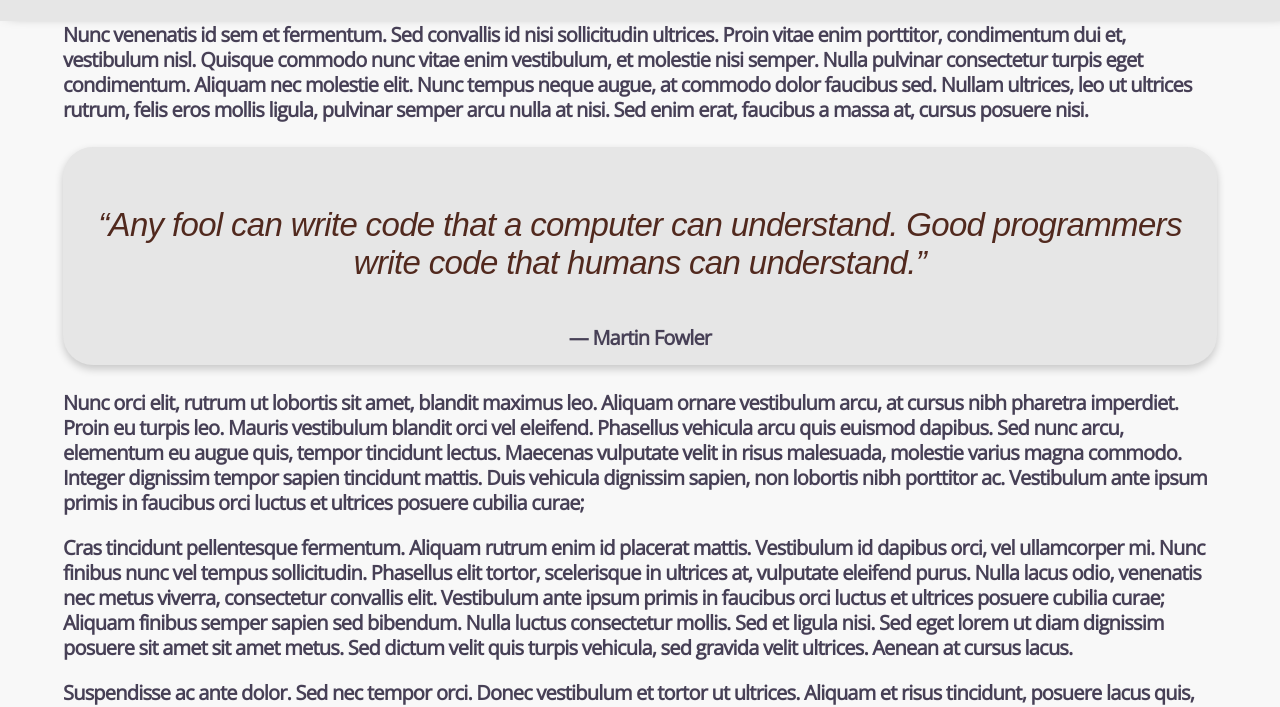
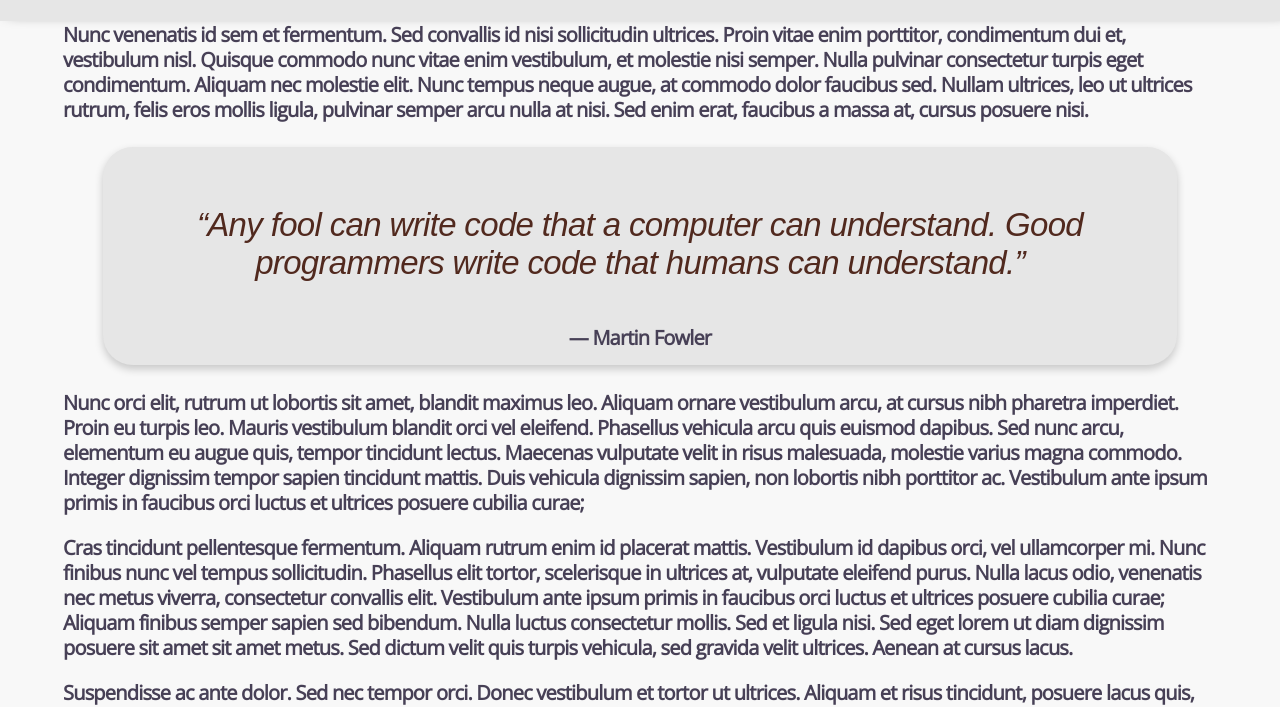
Before and after one commit to Tacktician/neophyte-blog, a plain HTML site: page blog/one.html in a window 1280 px wide. Shown: the part 779-1486 px from the top of the page. Drawn offline with nearby package versions, Linux system fonts and the light colour scheme; a web font is replaced by a local one.

Commit message:
added blockquote

```diff
--- a/blog/one.html
+++ b/blog/one.html
@@ -23,7 +23,7 @@
             <section class="author-info">
                 <img src="../img/author.jpeg" alt="author" class="authorIcon">
                 <h3>James Tacker</h3>
-                <strong><a href="https://saucelabs.com">Sauce Labs Inc.</a></strong> - <i>Senior Technical Writer</i>
+                <a href="https://saucelabs.com">Sauce Labs Inc.</a> - Senior Technical Writer
                 <p><a href="https://github.com/spider-sauce"><img src="../img/GitHub-Mark-32px.png" alt="github-icon"></a> <a href="https://twitter.com/SauceSpider"> <img src="../img/twitter-icon.png" alt="twitter-icon"></a></p>
             </section>
             <div class="blogContent">
@@ -33,10 +33,12 @@
                     <figcaption><small>NGINX Logo - <a href="https://www.nginx.com">©NGINX inc.</a>,  <a href="https://www.f5.com/">©F5 inc.</a></small></figcaption>
                 </figure>
                 <p>Nunc venenatis id sem et fermentum. Sed convallis id nisi sollicitudin ultrices. Proin vitae enim porttitor, condimentum dui et, vestibulum nisl. Quisque commodo nunc vitae enim vestibulum, et molestie nisi semper. Nulla pulvinar consectetur turpis eget condimentum. Aliquam nec molestie elit. Nunc tempus neque augue, at commodo dolor faucibus sed. Nullam ultrices, leo ut ultrices rutrum, felis eros mollis ligula, pulvinar semper arcu nulla at nisi. Sed enim erat, faucibus a massa at, cursus posuere nisi.</p>
-                <aside>
-                    <h4>“Any fool can write code that a computer can understand. Good programmers write code that humans can understand.”</h4>
-                    <strong>― Martin Fowler</strong>
-                </aside>
+                <blockquote cite="https://en.wikiquote.org/wiki/Martin_Fowler#Refactoring:_Improving_the_Design_of_Existing_Code,_1999">
+                    <aside>
+                        <h4>“Any fool can write code that a computer can understand. Good programmers write code that humans can understand.”</h4>
+                        ― Martin Fowler
+                    </aside>
+                </blockquote>
                 <p>Nunc orci elit, rutrum ut lobortis sit amet, blandit maximus leo. Aliquam ornare vestibulum arcu, at cursus nibh pharetra imperdiet. Proin eu turpis leo. Mauris vestibulum blandit orci vel eleifend. Phasellus vehicula arcu quis euismod dapibus. Sed nunc arcu, elementum eu augue quis, tempor tincidunt lectus. Maecenas vulputate velit in risus malesuada, molestie varius magna commodo. Integer dignissim tempor sapien tincidunt mattis. Duis vehicula dignissim sapien, non lobortis nibh porttitor ac. Vestibulum ante ipsum primis in faucibus orci luctus et ultrices posuere cubilia curae;</p>
                 <p>Cras tincidunt pellentesque fermentum. Aliquam rutrum enim id placerat mattis. Vestibulum id dapibus orci, vel ullamcorper mi. Nunc finibus nunc vel tempus sollicitudin. Phasellus elit tortor, scelerisque in ultrices at, vulputate eleifend purus. Nulla lacus odio, venenatis nec metus viverra, consectetur convallis elit. Vestibulum ante ipsum primis in faucibus orci luctus et ultrices posuere cubilia curae; Aliquam finibus semper sapien sed bibendum. Nulla luctus consectetur mollis. Sed et ligula nisi. Sed eget lorem ut diam dignissim posuere sit amet sit amet metus. Sed dictum velit quis turpis vehicula, sed gravida velit ultrices. Aenean at cursus lacus.</p>
                 <p>Suspendisse ac ante dolor. Sed nec tempor orci. Donec vestibulum et tortor ut ultrices. Aliquam et risus tincidunt, posuere lacus quis, pellentesque nulla. Quisque dictum libero eu egestas interdum. Morbi vel ornare turpis. Sed aliquet ipsum sed ipsum accumsan, id tempor diam cursus. Quisque sed ornare purus. Suspendisse finibus dignissim pharetra. Nunc vel mi non tellus feugiat ultricies non vitae nisl. Vestibulum dapibus gravida erat, dapibus aliquam nisl iaculis eget. Cras bibendum, orci vitae ultricies ultricies, lorem eros ornare nunc, vitae commodo odio nisl ut ante. Curabitur id magna ipsum. Donec quis diam quam. Maecenas ac scelerisque lacus.</p>
```
